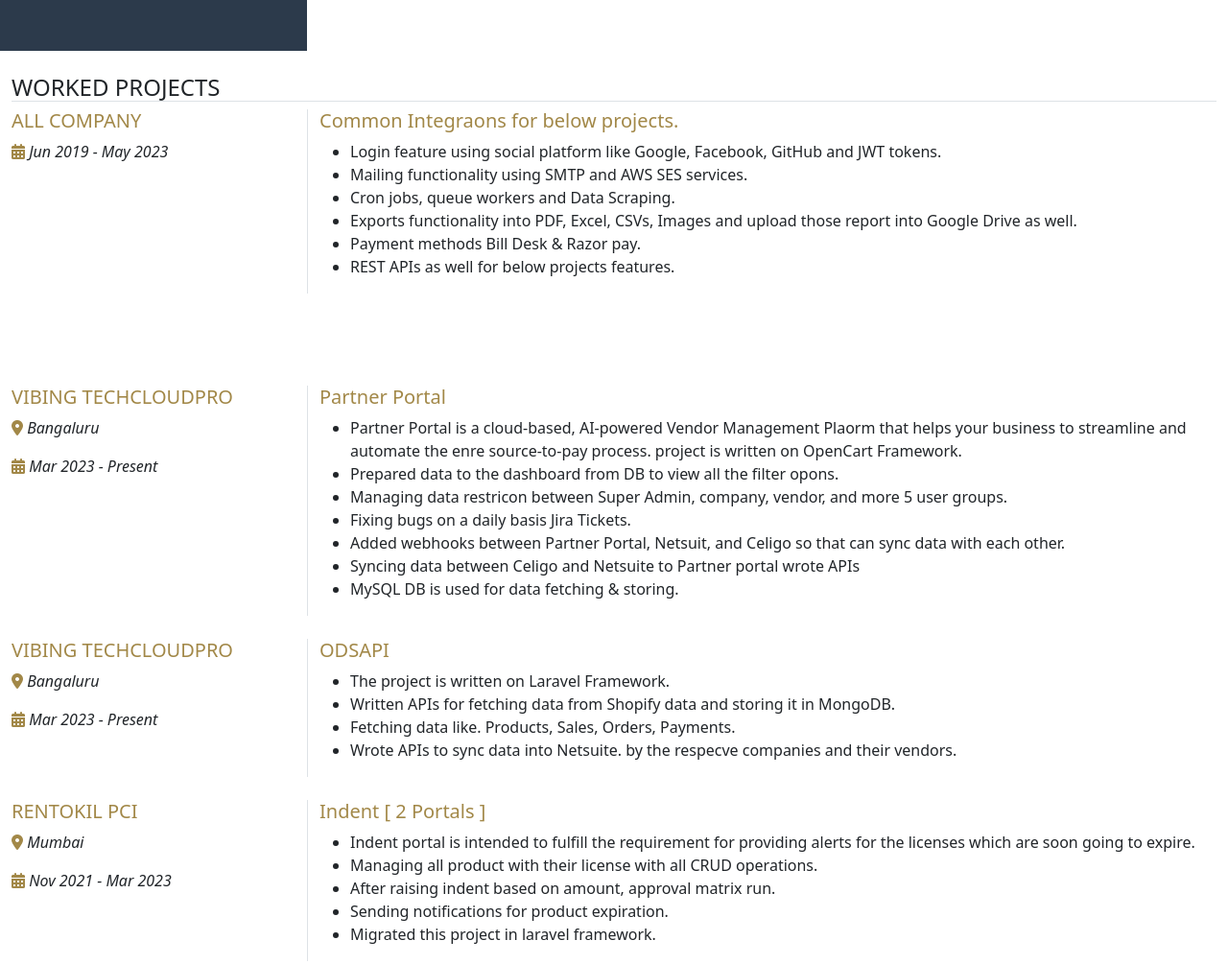
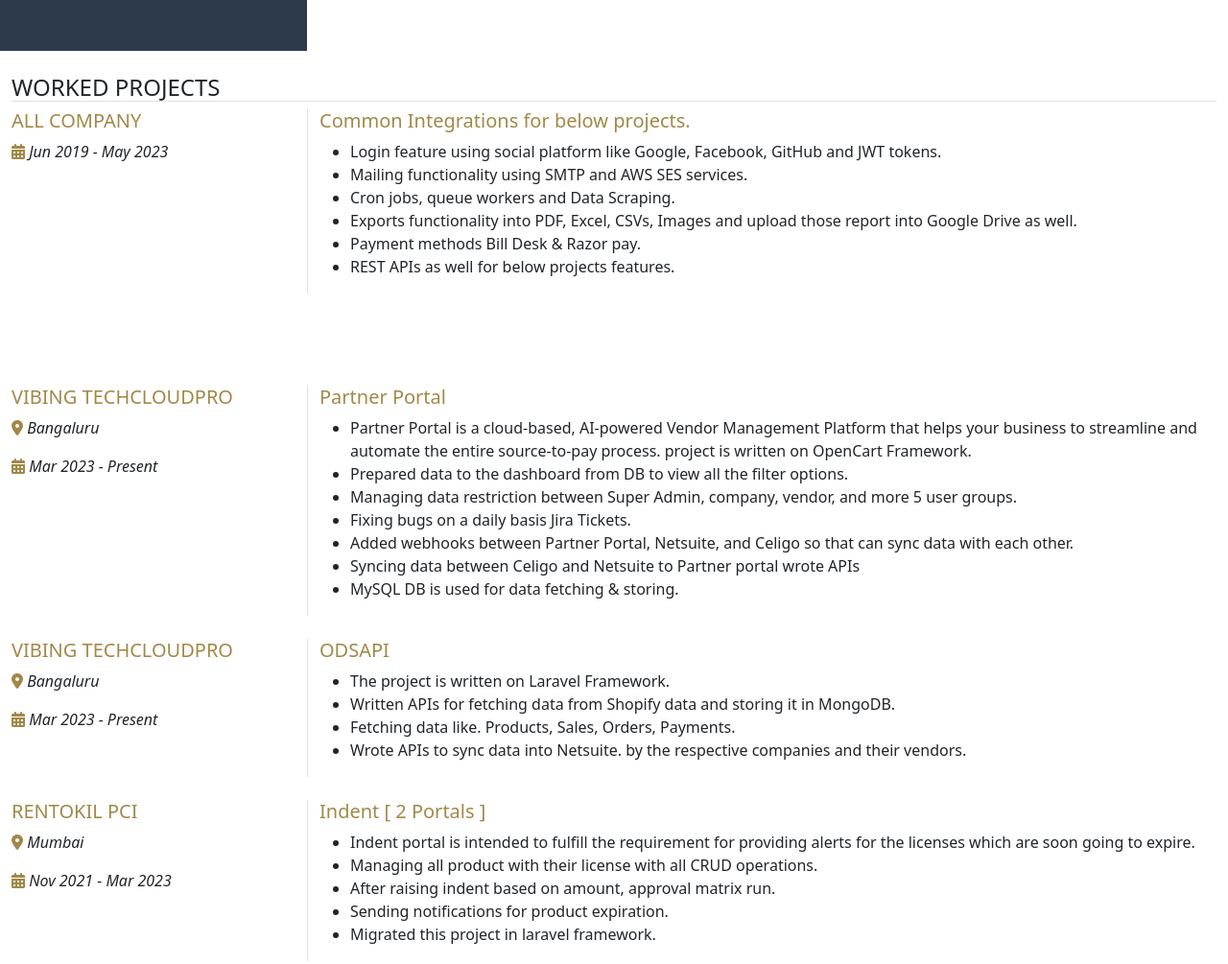
Before and after one commit to ajajul5/resume, a plain HTML site: page index.html in a window 1280 px wide. Shown: the part 1365-2370 px from the top of the page at 96% size. Drawn offline with Linux system fonts and the light colour scheme.

Commit message:
fix spell

```diff
--- a/index.html
+++ b/index.html
@@ -147,7 +147,7 @@
 							</div>
 							<div class="col-lg-9 col-md-9 col-sm-9 border-start">
 								<h5 class="text-brown">Rentokil PCI</h5>
-								<p>Rentokil PCI is the Expert in Pest Control, offering effective solutions for more than 100 years globally and over six decades in India. Rentokil is listed on LSE and is a constuent of the FTSE 100 index.</p>
+								<p>Rentokil PCI is the Expert in Pest Control, offering effective solutions for more than 100 years globally and over six decades in India. Rentokil is listed on LSE and is a constituent of the FTSE 100 index.</p>
 								<h6><i>Achievements/Tasks</i></h6>
 								<ul>
 									<li>Core PHP & CodeIgniter framework for web development</li>
@@ -164,7 +164,7 @@
 							</div>
 							<div class="col-lg-9 col-md-9 col-sm-9 border-start">
 								<h5 class="text-brown">Atos India</h5>
-								<p>Atos is a global leader in digital transformation with 111,000 employees and annual revenue of c. €11 billion. European number one in cybersecurity, cloud and high performance compung</p>
+								<p>Atos is a global leader in digital transformation with 111,000 employees and annual revenue of c. €11 billion. European number one in cybersecurity, cloud and high performance computing</p>
 								<h6><i>Achievements/Tasks</i></h6>
 								<ul>
 									<li>CakePHP (PHP MVC framework) for web development</li>
@@ -203,7 +203,7 @@
 				<p><i class="fa-solid fa-calendar-days text-brown"></i> <i>Jun 2019 - May 2023</i></p>
 			</div>
 			<div class="col-lg-9 col-md-9 col-sm-9 border-start">
-				<h5 class="text-brown">Common Integraons for below projects.</h5>
+				<h5 class="text-brown">Common Integrations for below projects.</h5>
 				<ul>
 					<li>Login feature using social platform like Google, Facebook, GitHub and JWT tokens.</li>
 					<li>Mailing functionality using SMTP and AWS SES services.</li>
@@ -227,11 +227,11 @@
 			<div class="col-lg-9 col-md-9 col-sm-9 border-start">
 				<h5 class="text-brown">Partner Portal</h5>
 				<ul>
-					<li>Partner Portal is a cloud-based, AI-powered Vendor Management Plaorm that helps your business to streamline and automate the enre source-to-pay process. project is written on OpenCart Framework.</li>
-					<li>Prepared data to the dashboard from DB to view all the filter opons.</li>
-					<li>Managing data restricon between Super Admin, company, vendor, and more 5 user groups.</li>
+					<li>Partner Portal is a cloud-based, AI-powered Vendor Management Platform that helps your business to streamline and automate the entire source-to-pay process. project is written on OpenCart Framework.</li>
+					<li>Prepared data to the dashboard from DB to view all the filter options.</li>
+					<li>Managing data restriction between Super Admin, company, vendor, and more 5 user groups.</li>
 					<li>Fixing bugs on a daily basis Jira Tickets.</li>
-					<li>Added webhooks between Partner Portal, Netsuit, and Celigo so that can sync data with each other.</li>
+					<li>Added webhooks between Partner Portal, Netsuite, and Celigo so that can sync data with each other.</li>
 					<li>Syncing data between Celigo and Netsuite to Partner portal wrote APIs</li>
 					<li>MySQL DB is used for data fetching & storing.</li>
 				</ul>
@@ -250,7 +250,7 @@
 					<li>The project is written on Laravel Framework.</li>
 					<li>Written APIs for fetching data from Shopify data and storing it in MongoDB.</li>
 					<li>Fetching data like. Products, Sales, Orders, Payments.</li>
-					<li>Wrote APIs to sync data into Netsuite. by the respecve companies and their vendors.</li>
+					<li>Wrote APIs to sync data into Netsuite. by the respective companies and their vendors.</li>
 				</ul>
 			</div>
 		</div>
@@ -384,7 +384,7 @@
 				<p><i class="fa-solid fa-calendar-days text-brown"></i> <i>Aug 2021 - Oct 2021</i></p>
 			</div>
 			<div class="col-lg-9 col-md-9 col-sm-9 border-start">
-				<h5 class="text-brown">Indian Oil Analycs</h5>
+				<h5 class="text-brown">Indian Oil Analytics</h5>
 				<ul>
 					<li><a href="https://ioclanalytics.net/wsp">https://ioclanalytics.net/wsp.</a></li>
 					<li>Used Cake PHP framework for frontend, backend services and PostgreSQL for DB</li>
@@ -481,7 +481,7 @@
 					<p><i class="fa-solid fa-calendar-days text-brown"></i> <i>Jan 2016</i></p>
 				</div>
 				<div class="col-lg-9 col-md-9 col-sm-9 border-start">
-					<h5>Diploma on Computer Applicaon, Soware Development and Hardware.</h5>
+					<h5>Diploma on Computer Application, Software Development and Hardware.</h5>
 				</div>
 			</div>
 		</div>
```
